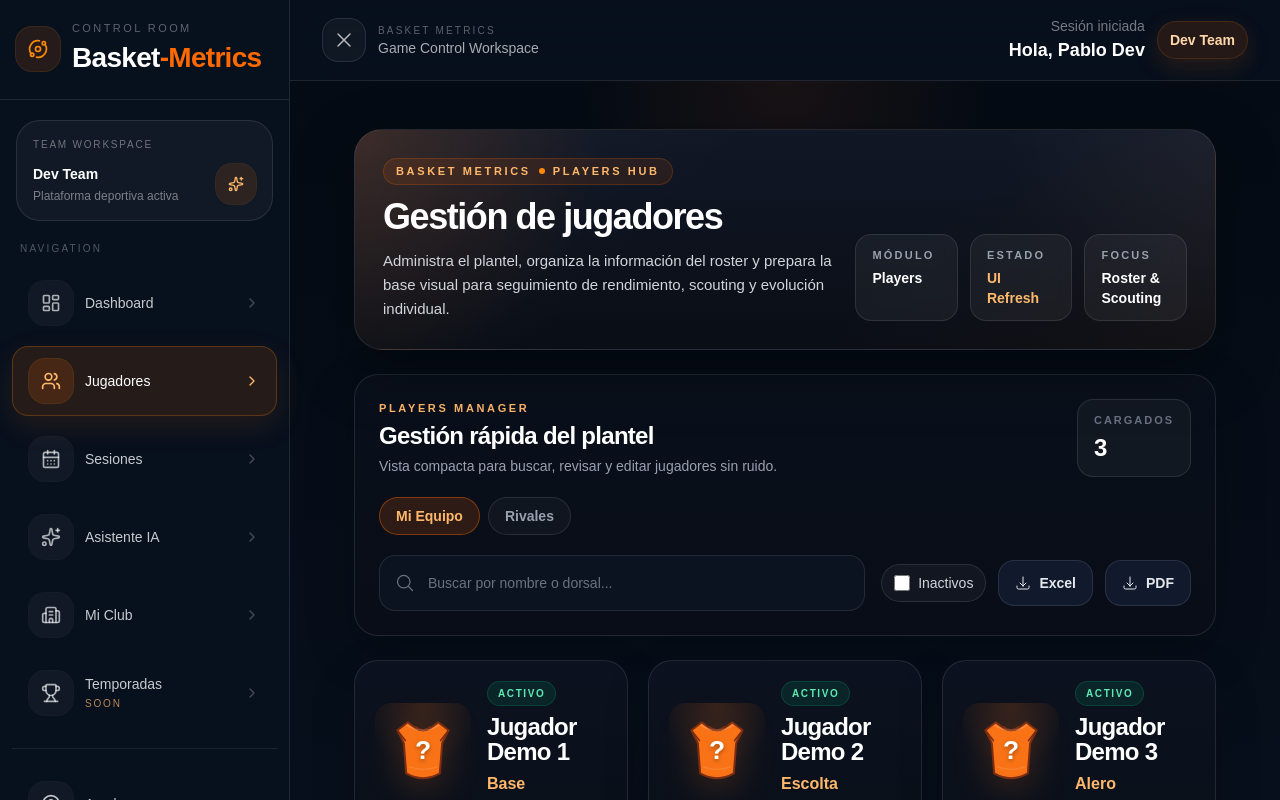
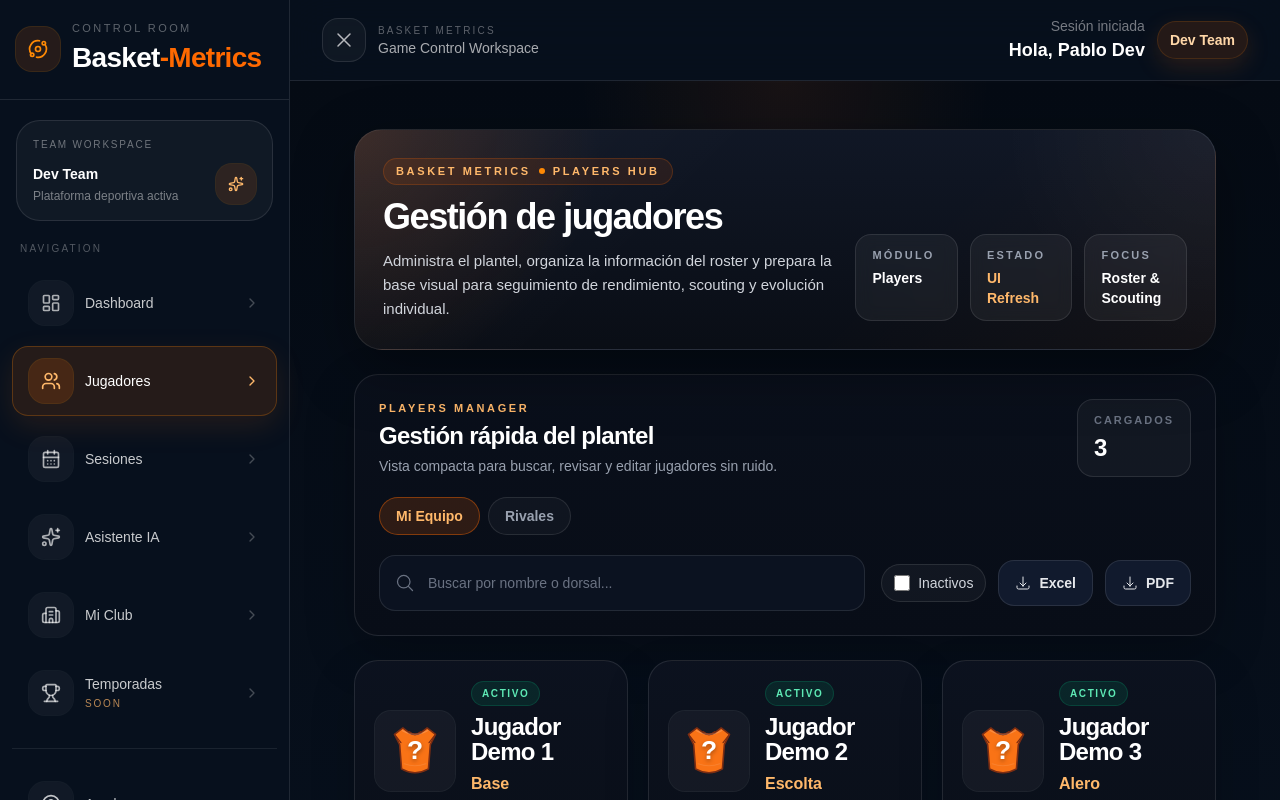
Before and after one commit to PabloLeonRios/basket-metrics-clean, a Next.js app: page /panel/players in a window 1280 px wide. Shown: the top 800 px of the page. Built offline with nearby package versions, Linux system fonts and the light colour scheme.

Commit message:
Refactor PlayerManager for cleaner UI and layout
Updated PlayerManager to version 4 with improved UI elements and reduced visual noise.

```diff
--- a/src/components/players/PlayerManager.tsx
+++ b/src/components/players/PlayerManager.tsx
@@ -26,13 +26,13 @@ import {
  * ============================
  *  NOTAS PARA PABLITO (Mongo)
  * ============================
- * PlayerManager v3
+ * PlayerManager v4
  *
  * Objetivo:
  * - UI más limpia para gestión diaria
  * - menos blanco
- * - menos ruido visual
  * - cards compactas y legibles
+ * - camiseta alineada visualmente con Top Players del dashboard
  *
  * Lógica mantenida:
  * - fetch actual
@@ -462,10 +462,10 @@ export default function PlayerManager() {
                 className="group rounded-[24px] border border-white/10 bg-[linear-gradient(180deg,rgba(12,18,31,0.98)_0%,rgba(9,14,23,1)_100%)] p-5 shadow-[0_18px_45px_rgba(0,0,0,0.18)] transition-all duration-300 hover:-translate-y-1 hover:border-orange-500/30 hover:shadow-[0_24px_60px_rgba(0,0,0,0.28)]"
               >
                 <div className="flex items-center gap-4">
-                  <div className="flex h-24 w-24 items-center justify-center rounded-2xl bg-[radial-gradient(circle_at_top,rgba(249,115,22,0.18),transparent_58%)]">
+                  <div className="flex h-20 w-20 items-center justify-center rounded-2xl bg-white/[0.04] ring-1 ring-white/8">
                     <JerseyIcon
                       number={player.dorsal}
-                      className="h-20 w-20 text-orange-400 drop-shadow-[0_8px_18px_rgba(249,115,22,0.24)]"
+                      className="h-16 w-16 flex-shrink-0"
                     />
                   </div>
 
```
